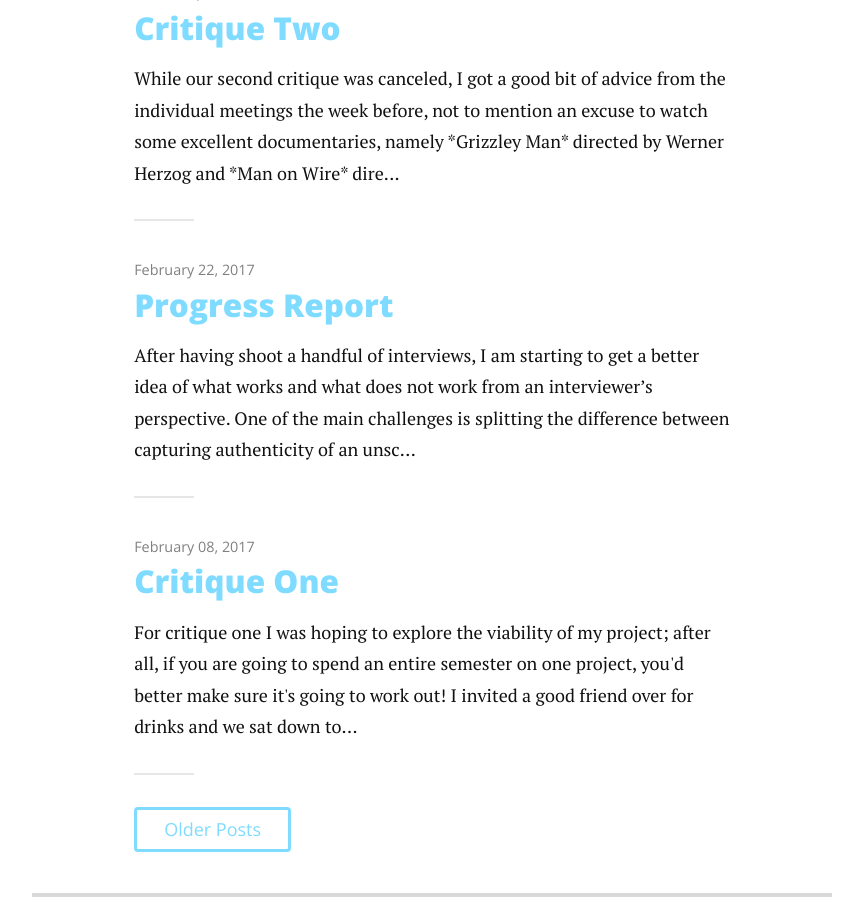
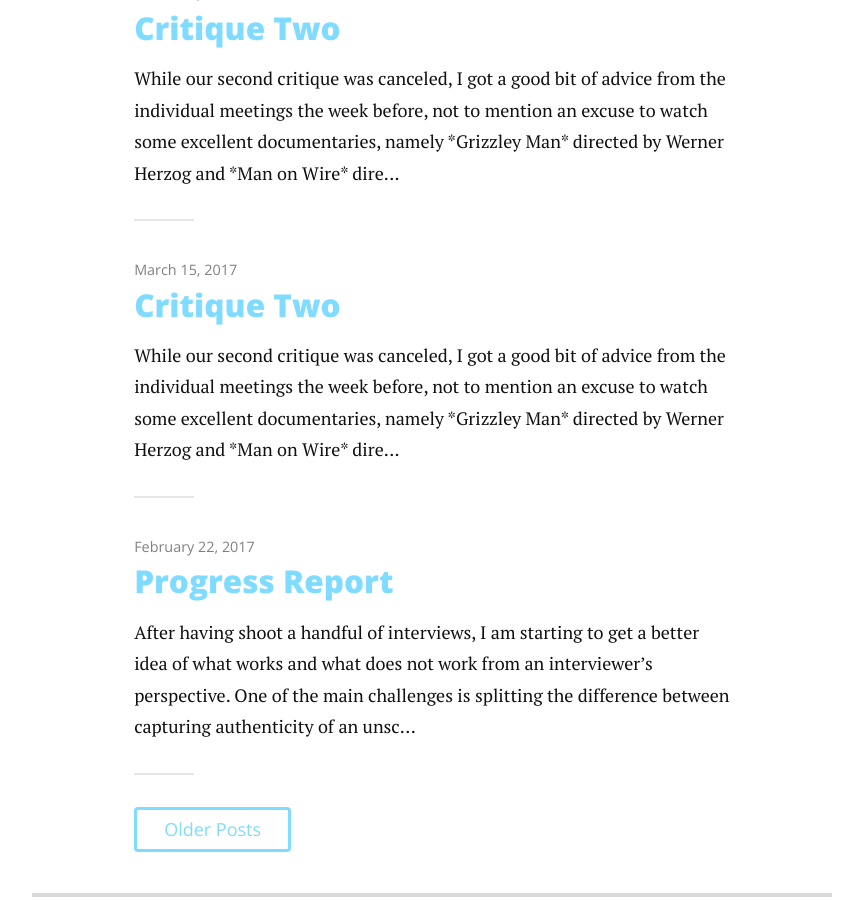
Before and after one commit to mjtheriot4/moments-of-inspiration, a Jekyll site: the page built from index.html, in a window 1280 px wide and 900 px high, scrolled down 624 px. Shown: the whole window, without its empty margins (208-1071 px from the left). Built offline with Jekyll 4.4.1, drawn with Linux system fonts in a browser that asks for light colours; nearby versions of some CDN libraries; the list of posts is cut into pages by our own code.

Commit message:
fixed link in header, added blog post

```diff
--- a/_includes/header.html
+++ b/_includes/header.html
@@ -1,6 +1,6 @@
  <div class="header">
      <div class="container">
-         <h1 class="logo"><a href="{{ site.baseurl }}/"></a><img src="/assets/img/mjtLogo-white.png" alt="home page"></h1>
+         <h1 class="logo"><a href="{{ site.baseurl }}/"></a><img src="assets/img/mjtLogo-white.png" alt="home page"></h1>
          <nav class="nav-collapse">
              <ul class="noList">
                  {% for link in site.navigation %}{% assign current = nil %}{% if page.url contains link.url %}{% assign current = 'current' %}{% endif %}
--- /dev/null
+++ b/_posts/2017-03-16-critique-two.md
@@ -0,0 +1,8 @@
+---
+layout: post
+title: "Critique Two"
+date: 2017-03-15
+---
+<p><span class="dropcap">W</span>hile our second critique was canceled, I got a good bit of advice from the individual meetings the week before, not to mention an excuse to watch some excellent documentaries, namely *Grizzley Man* directed by Werner Herzog and *Man on Wire* directed by James Marsh, and a couple of others. Both were absolutely wonderful. My excuse to see these films comes from the realization that my project is essentially a documentary piece. I'll admit, it seems silly to have arrived at this conclusion so far into the project, but having done so has provided the project with some much needed direction. The editing process has really just begun, and there is much more I would hope to shoot. As such, the film could still take many forms as the editing stage progresses, I would hope to study and emulate some of the techniques that successful film makers have employed to effectively tell their stories.
+
+The questions of b-roll and voice-overs still require answers. The subject-matter of the interviews tends to be abstract and quite varied, so finding suitable b-roll is definitely going to be a challenge. For the voice-over, I would like to find someone other than myself to actually introduce the project in the beginning of the film.
```
